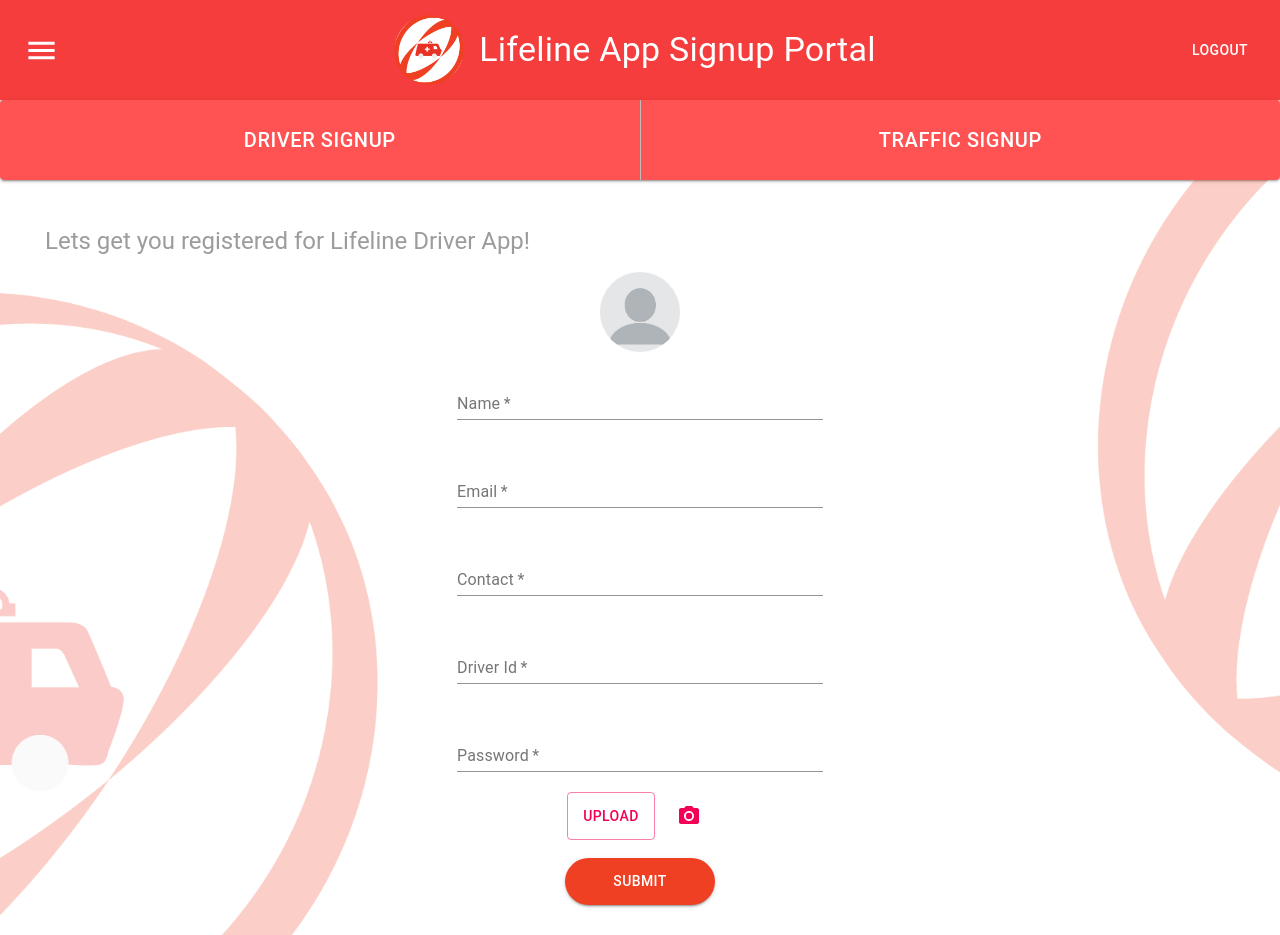
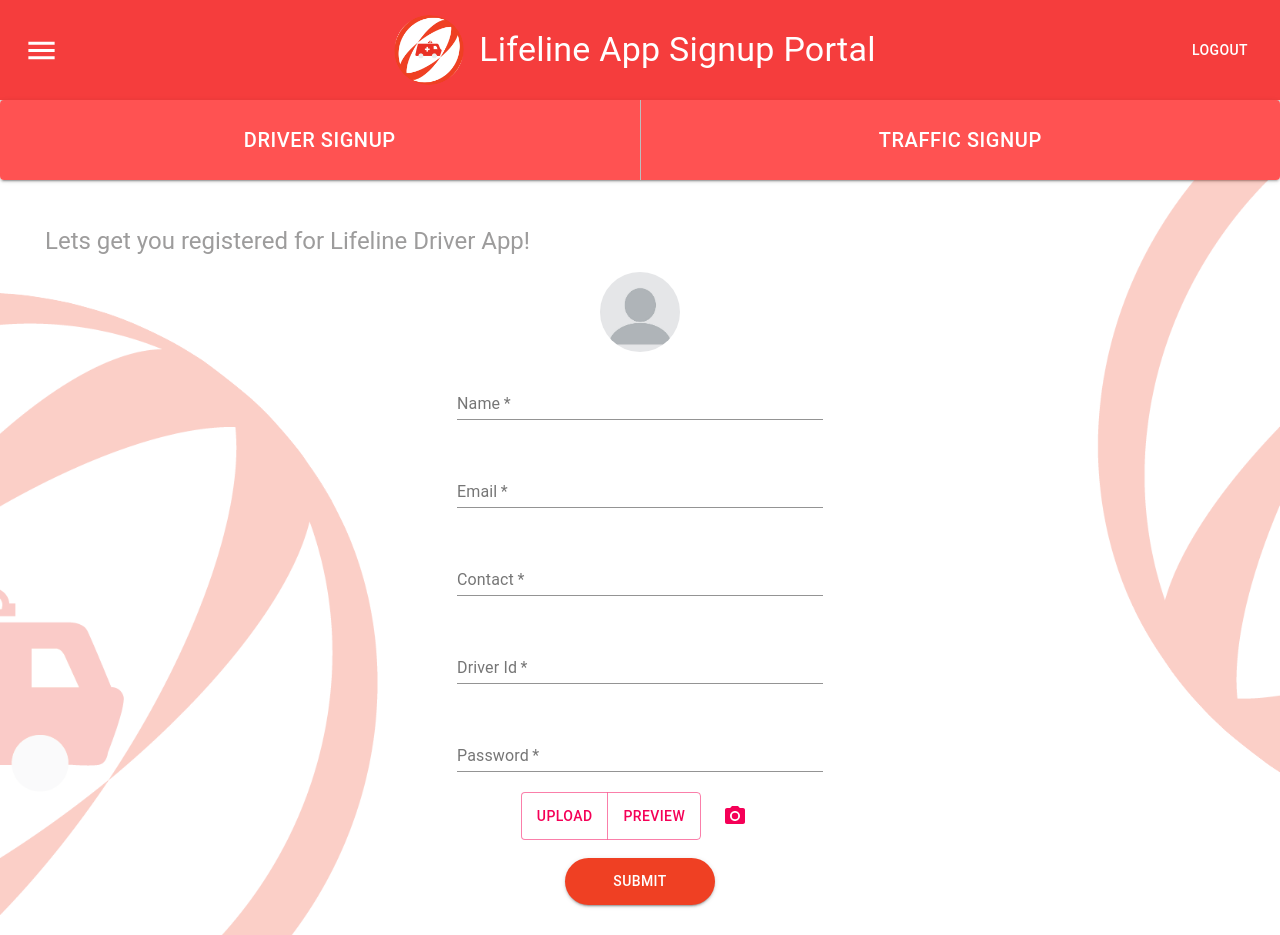
Before and after one commit to ShriBuzz/LifelineWeb, a React (Create React App) app: page /Home in a window 1280 px wide. Built offline with nearby package versions, Linux system fonts and the light colour scheme.

Commit message:
Seperate buttons for preview and upload

```diff
--- a/src/components/Upload/index.js
+++ b/src/components/Upload/index.js
@@ -1,11 +1,17 @@
 import React from "react";
 
-import { Box, Button, IconButton, Tooltip } from "@material-ui/core";
+import {
+  Box,
+  Button,
+  ButtonGroup,
+  IconButton,
+  Tooltip
+} from "@material-ui/core";
 import { PhotoCamera } from "@material-ui/icons";
 
 import * as U from "./styles";
 
-const Upload = ({ setUpload, handleUpload }) => {
+const Upload = ({ setUpload, handleUpload, handlePreview }) => {
   return (
     <Box component="div" style={U.row}>
       <input
@@ -16,10 +22,11 @@ const Upload = ({ setUpload, handleUpload }) => {
         onChange={e => setUpload(e.target.files[0])}
         style={{ display: "none" }}
       />
+      <ButtonGroup aria-label="outlined primary button group">
         <Tooltip
           disableFocusListener
           disableTouchListener
-        title="Fill all above data and choose image before upload"
+          title="Fill all above data and submit before upload"
           placement="top"
         >
           <Button
@@ -30,6 +37,21 @@ const Upload = ({ setUpload, handleUpload }) => {
             Upload
           </Button>
         </Tooltip>
+        <Tooltip
+          disableFocusListener
+          disableTouchListener
+          title="Preview image"
+          placement="top"
+        >
+          <Button
+            variant="outlined"
+            color="secondary"
+            onClick={e => handlePreview(e)}
+          >
+            Preview
+          </Button>
+        </Tooltip>
+      </ButtonGroup>
       <label htmlFor="icon-button-file">
         <Tooltip
           disableFocusListener
```
Lines whose indentation alone changed are shown as unchanged.
